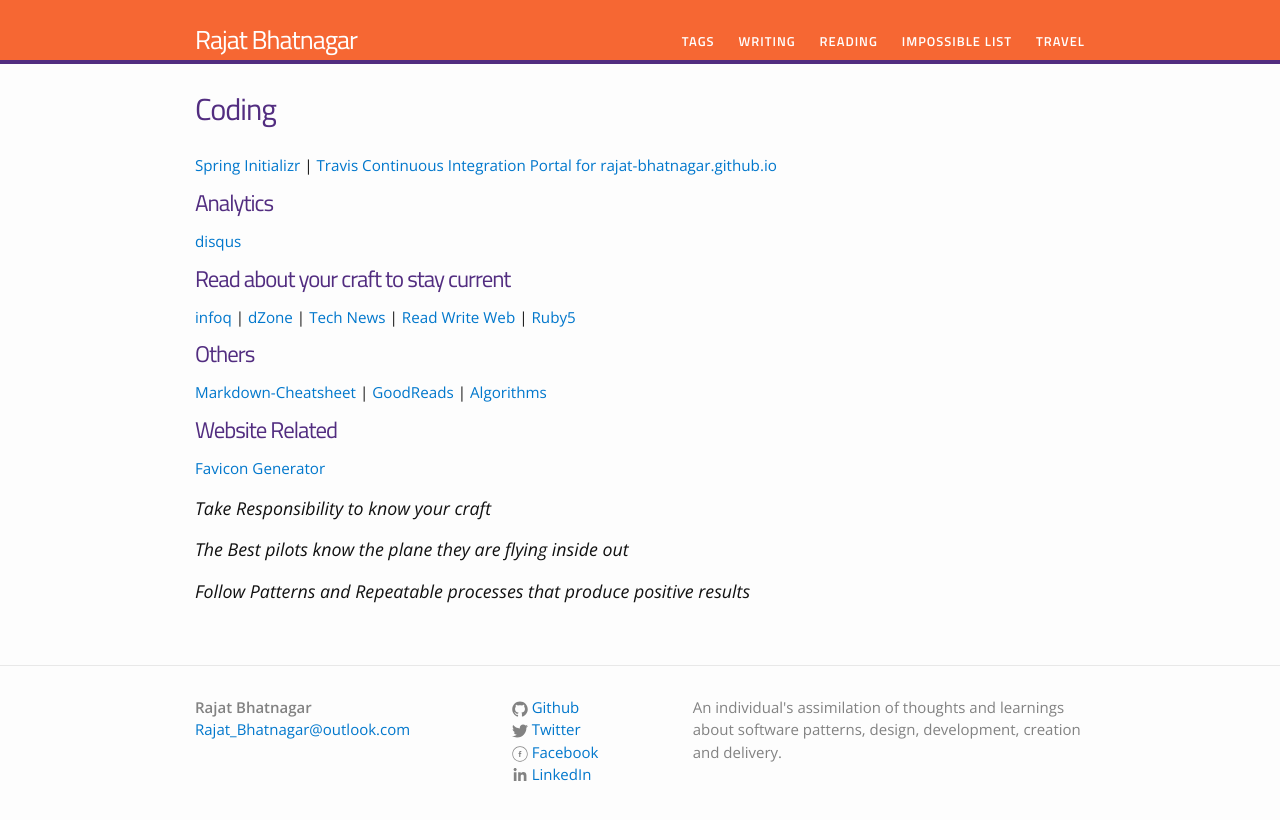
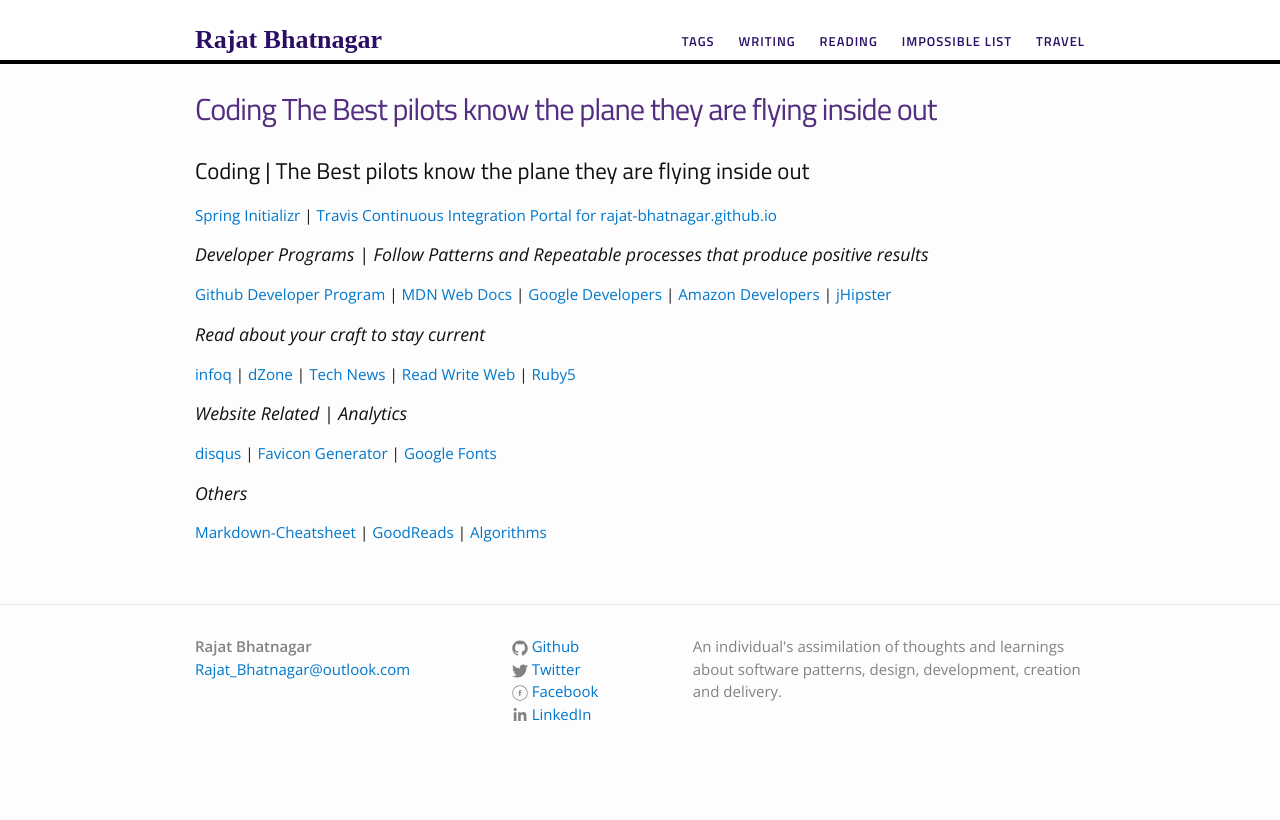
Before and after one commit to rajat-bhatnagar/rajat-bhatnagar.github.io, a Jekyll site: the page built from reading.md, in a window 1280 px wide. Shown: the top 820 px of the page. Built offline with Jekyll 4.4.1, drawn with Linux system fonts in a browser that asks for light colours; comment, search, counter and statistics services are not loaded; our own code applies the rules of GitHub Pages for plain Markdown files.

Commit message:
24th September2017: Modified font in website header css to Pacifico , modified the orange color to white for website header background and added developer program links in website

```diff
--- a/_sass/_header.scss
+++ b/_sass/_header.scss
@@ -12,23 +12,16 @@
 }
 
 .site-title {
+    font-family: 'Pacifico', cursive;
     font-size: 26px;
-/* 		margin-top: 15px;
-    line-height: 40px; */
-    letter-spacing: -1px;
-    margin-bottom: 0;
-    float: left;
-    font-weight: 500;
-		font-family: 'Titillium Web', sans-serif;
-    color: #ffffff;
-    &,
-    &:visited {
-        color: #ffffff;
-    }
-    &,
-    &:hover {
-	text-decoration: none;
-}
+    font-style: normal;
+    font-variant: normal;
+    font-weight: bold;
+    color: #2B0F67;
+        &:visited {
+            color: #2B0F67;
+        }
+
 }
 
 .site-header .wrapper {
@@ -37,7 +30,7 @@
 }
 
 .site-nav ul li a {
-	color: #fff;
+	color: #2B0F67;
 }
 
 .site-nav ul {
@@ -70,7 +63,7 @@
 
 .site-nav a {
 	display: block;
-        color: #ffffff;
+        color: #2B0F67;
 }
 
 /* Sub Menu */
@@ -156,7 +149,7 @@
     }
 
     .page-link {
-        color: #ffffff;
+        color: #2B0F67;
     background: $clemson-orange;
         line-height: $base-line-height;
 
--- a/css/main.scss
+++ b/css/main.scss
@@ -17,8 +17,8 @@
 $background-color: #fdfdfd;
 $brand-color:      #0077CC;
 // $gameday-sky: #109dc0;
-$clemson-purple:      #522d80;
-$clemson-orange:      #f66733;
+$clemson-purple:      #000000;
+$clemson-orange:      #FFFFFF;
 
 
 $grey-color:       #828282;
--- a/reading.md
+++ b/reading.md
@@ -1,30 +1,31 @@
 ---
 layout: page
-title: "Coding"
 permalink: /reading/
 ---
+## Coding | The Best pilots know the plane they are flying inside out
 <a href="http://start.spring.io" target="_blank">Spring Initializr</a> <t>|</t>
 <a href="https://travis-ci.org/rajat-bhatnagar/rajat-bhatnagar.github.io" target="_blank">Travis Continuous Integration Portal for rajat-bhatnagar.github.io</a><br>
 
-# Analytics
-<a href="https://disqus.com/admin/" target="_blank">disqus</a> <br>
+### Developer Programs | Follow Patterns and Repeatable processes that produce positive results
+<a href="https://developer.github.com/" target="_blank">Github Developer Program</a> <t>|</t>
+<a href="https://developer.mozilla.org/en-US/" target="_blank">MDN Web Docs</a> <t>|</t>
+<a href="https://developers.google.com/" target="_blank">Google Developers</a> <t>|</t>
+<a href="https://developer.amazon.com/" target="_blank">Amazon Developers</a> <t>|</t>
+<a href="http://www.jhipster.tech//" target="_blank">jHipster</a> <br>
 
-# Read about your craft to stay current <br>
+### Read about your craft to stay current
 <a href="https://www.infoq.com/" target="_blank">infoq</a> <t>|</t>
 <a href="https://dzone.com" target="_blank">dZone</a> <t>|</t>
 <a href="https://news.ycombinator.com/" target="_blank">Tech News</a> <t>|</t>
 <a href="https://readwrite.com/" target="_blank">Read Write Web</a> <t>|</t>
 <a href="https://ruby5.codeschool.com/" target="_blank">Ruby5</a><br>
 
-# Others
+### Website Related | Analytics
+<a href="https://disqus.com/admin/" target="_blank">disqus</a> <t>|</t>
+<a href="https://realfavicongenerator.net/" target="_blank">Favicon Generator</a> <t>|</t>
+<a href="https://fonts.google.com/" target="_blank">Google Fonts</a> <br>
+
+### Others
 <a href="https://github.com/adam-p/markdown-here/wiki/Markdown-Cheatsheet#lists" target="_blank">Markdown-Cheatsheet</a> <t>|</t>
 <a href="https://www.goodreads.com/Rajat_Bhatnagar" target="_blank">GoodReads</a> <t>|</t>
 <a href="http://algs4.cs.princeton.edu/home/" target="_blank">Algorithms</a><br>
-
-# Website Related
-<a href="https://realfavicongenerator.net/" target="_blank">Favicon Generator</a><br>
-
-
-### Take Responsibility to know your craft <br>
-### The Best pilots know the plane they are flying inside out <br>
-### Follow Patterns and Repeatable processes that produce positive results <br>
```
Also changed, not shown: .travis.yml.
